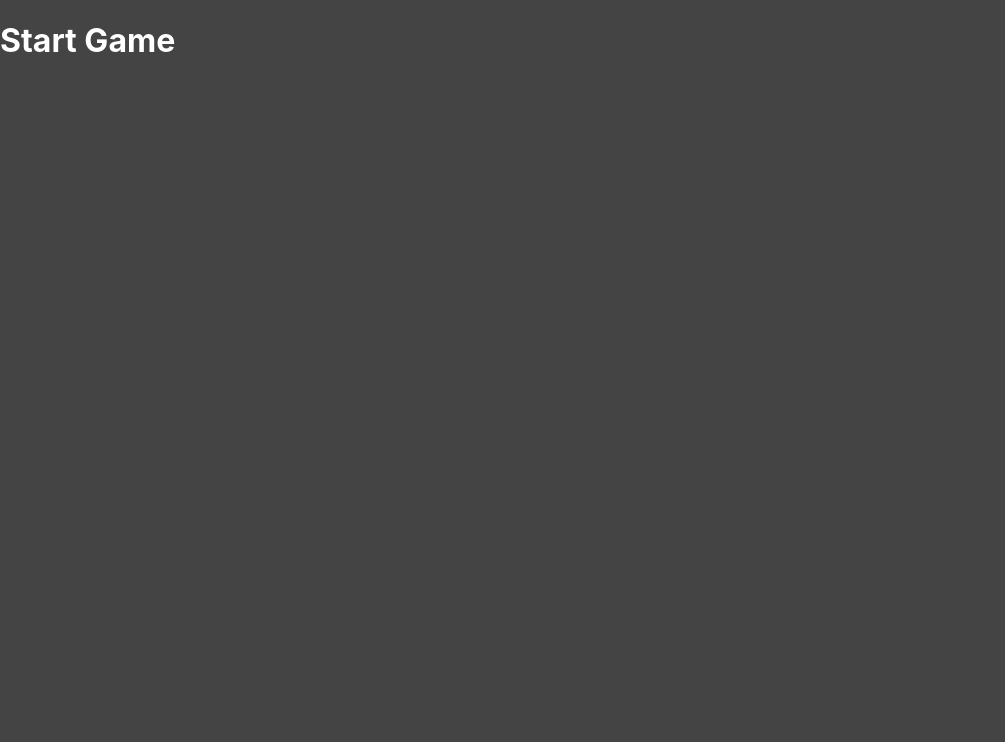
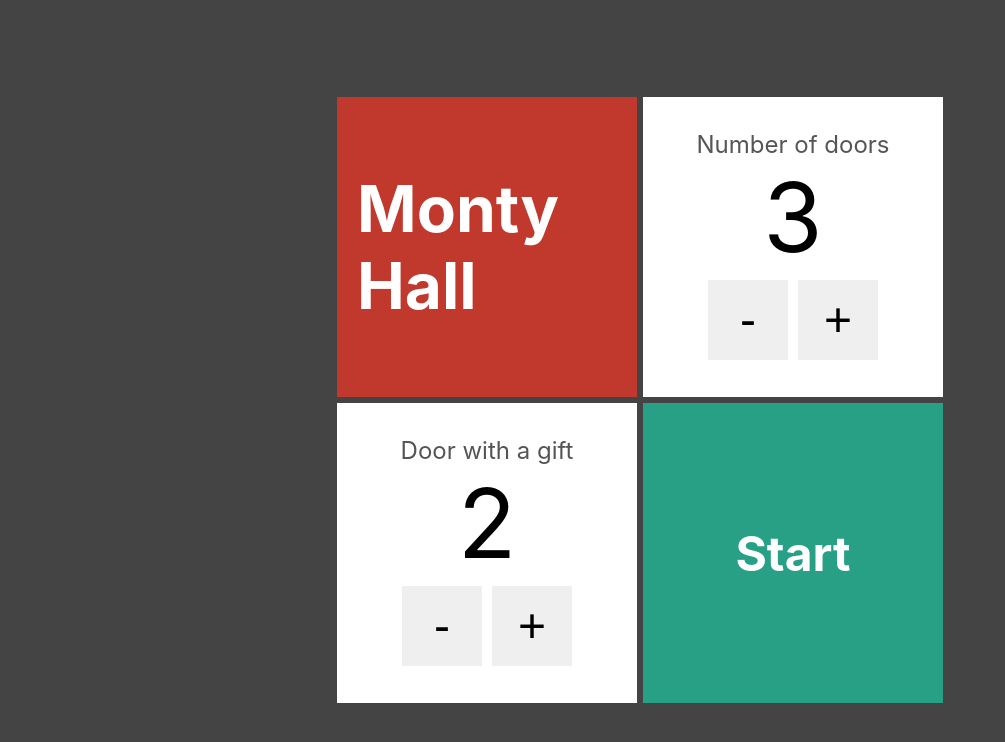
Before and after one commit to lexpierini/monty_hall, a Next.js app: page / in a window 1280 px wide. Shown: the top 742 px of the page, without its empty margins (0-1005 px from the left). Built offline with nearby package versions, Linux system fonts and the light colour scheme.

Commit message:
Form and finish project

```diff
--- /dev/null
+++ b/src/components/Card.tsx
@@ -0,0 +1,14 @@
+import styles from '../styles/Card.module.css'
+
+type CardProps = {
+  bgcolor?: string
+  children?: any
+}
+
+export default function Card(props: CardProps) {
+  return (
+    <div className={styles.card} style={{ backgroundColor: props.bgcolor ?? '#fff' }}>
+      {props.children}
+    </div>
+  )
+}
--- a/src/components/Door.tsx
+++ b/src/components/Door.tsx
@@ -3,7 +3,7 @@ import DoorModel from '../model/door'
 import styles from '../styles/Door.module.css'
 import Gift from './Gift'
 
-interface DoorProps {
+type DoorProps = {
   value: DoorModel
   onChange: (newDoor: DoorModel) => void
 }
--- /dev/null
+++ b/src/components/NumberInput.tsx
@@ -0,0 +1,27 @@
+import styles from '../styles/NumberInput.module.css'
+
+type NumberInputProps = {
+  text: string
+  value: number
+  onChange: (newValue: number) => void
+}
+
+export default function NumberInput(props: NumberInputProps) {
+  const dec = () => props.onChange(props.value - 1)
+  const inc = () => props.onChange(props.value + 1)
+
+  return (
+    <div className={styles.numberInput}>
+      <span className={styles.text}>{props.text}</span>
+      <span className={styles.value}>{props.value}</span>
+      <div className={styles.buttons}>
+        <button className={styles.btn} onClick={dec}>
+          -
+        </button>
+        <button className={styles.btn} onClick={inc}>
+          +
+        </button>
+      </div>
+    </div>
+  )
+}
--- a/src/pages/index.tsx
+++ b/src/pages/index.tsx
@@ -1,9 +1,42 @@
 import { useState } from 'react'
+import styles from '../styles/Form.module.css'
+import Card from '../components/Card'
+import Link from 'next/link'
+import NumberInput from '../components/NumberInput'
 
-export default function Home() {
+export default function Form() {
+  const [doorsNumber, setDoorsNumber] = useState(3)
+  const [doorWithGift, setDoorWithGift] = useState(2)
+
   return (
-    <div>
-      <h1>Start Game</h1>
+    <div className={styles.form}>
+      <div>
+        <Card bgcolor="#c0392c">
+          <h1>Monty Hall</h1>
+        </Card>
+        <Card>
+          <NumberInput
+            text="Number of doors"
+            value={doorsNumber}
+            onChange={(newValue) => setDoorsNumber(newValue)}
+          />
+        </Card>
+      </div>
+
+      <div>
+        <Card>
+          <NumberInput
+            text="Door with a gift"
+            value={doorWithGift}
+            onChange={(newValue) => setDoorWithGift(newValue)}
+          />
+        </Card>
+        <Card bgcolor="#28a085">
+          <Link href={`/game/${doorsNumber}/${doorWithGift}`}>
+            <h2 className={styles.link}>Start</h2>
+          </Link>
+        </Card>
+      </div>
     </div>
   )
 }
--- /dev/null
+++ b/src/styles/Card.module.css
@@ -0,0 +1,11 @@
+.card {
+    display: flex;
+    justify-content: center;
+    align-items: center;
+    width: 300px;
+    height: 300px;
+    color: #fff;
+    font-size: 2rem;
+    padding: 20px;
+    margin: 3px;
+}
--- /dev/null
+++ b/src/styles/Form.module.css
@@ -0,0 +1,20 @@
+.form {
+    display: flex;
+    flex-direction: column;
+    justify-content: center;
+    align-items: center;
+    height: 100vh;
+}
+
+.form > div {
+    display: flex;
+}
+
+.link {
+    display: flex;
+    justify-content: center;
+    align-items: center;
+    flex: 1;
+    margin: 0;
+    cursor: pointer;
+}
--- /dev/null
+++ b/src/styles/NumberInput.module.css
@@ -0,0 +1,33 @@
+.numberInput {
+    display: flex;
+    flex: 1;
+    flex-direction: column;
+    align-items: center;
+    justify-content: center;
+    color: #000;
+}
+
+.text {
+    color: #555;
+    font-size: 1.5rem;
+}
+
+.value {
+    font-size: 6rem;
+}
+
+.buttons {
+    display: flex;
+}
+
+.btn {
+    display: flex;
+    justify-content: center;
+    align-items: center;
+    font-size: 3rem;
+    height: 80px;
+    width: 80px;
+    margin: 5px;
+    border: none;
+    cursor: pointer;
+}
```
Also changed, not shown: src/pages/game/[doors]/[hasGift].tsx (+15 -4 lines), src/components/Gift.tsx (renamed from src/components/Gift.jsx).
